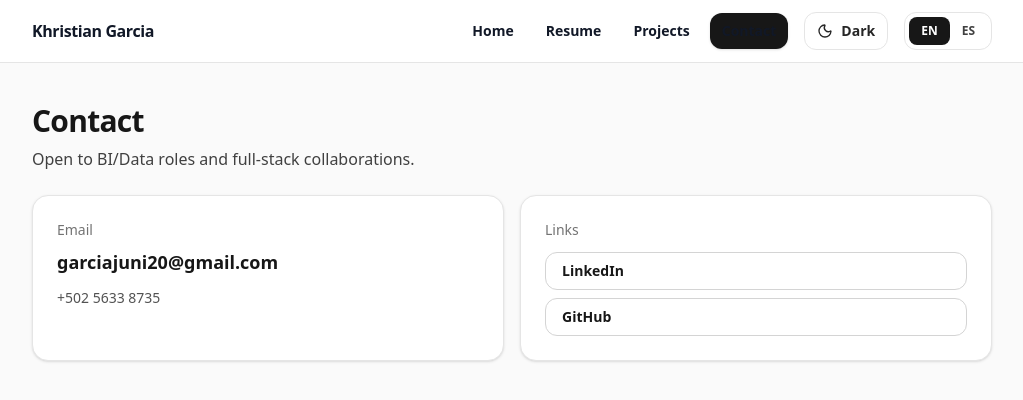
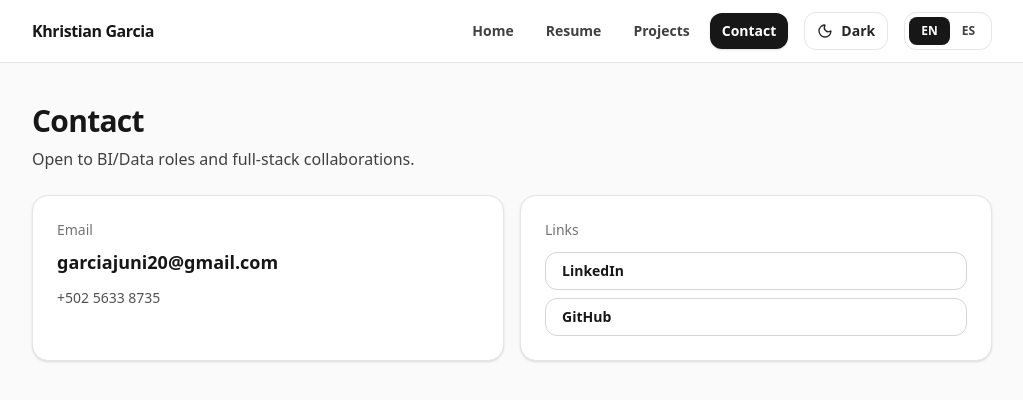
Before and after one commit to garciajuni20/Resume_Khristian_Garcia, a React (Vite) app: page /#/contact in a window 1280 px wide. Shown: the top 400 px of the page, without its empty margins (128-1151 px from the left). Built offline with nearby package versions, Linux system fonts and the light colour scheme.

Commit message:
Update index.css

```diff
--- a/src/index.css
+++ b/src/index.css
@@ -1,20 +1,15 @@
 @import "tailwindcss";
 
-/* Base clean system */
+/* ✅ Tailwind v4: enable dark: variant using .dark class */
+@custom-variant dark (&:where(.dark, .dark *));
+
+@layer base {
   :root {
-  font-family: ui-sans-serif, system-ui, -apple-system, Segoe UI, Roboto, Helvetica, Arial,
-    "Apple Color Emoji", "Segoe UI Emoji";
+    font-family: ui-sans-serif, system-ui, -apple-system, Segoe UI, Roboto, Helvetica,
+      Arial, "Apple Color Emoji", "Segoe UI Emoji";
     text-rendering: optimizeLegibility;
     -webkit-font-smoothing: antialiased;
     -moz-osx-font-smoothing: grayscale;
-}
-
-/* Helps inputs/scrollbars match the theme */
-html {
-  color-scheme: light;
-}
-html.dark {
-  color-scheme: dark;
   }
 
   html,
@@ -22,28 +17,21 @@ body {
     height: 100%;
   }
 
+  /* ✅ Use Tailwind tokens so dark mode is consistent everywhere */
   body {
-  margin: 0;
-  background: #fafafa;
-  color: #111827;
+    @apply m-0 bg-neutral-50 text-neutral-900 dark:bg-neutral-950 dark:text-neutral-50;
   }
 
-/* Optional: nicer link defaults */
   a {
+    @apply no-underline;
     color: inherit;
-  text-decoration: none;
-}
-
-a:hover {
-  text-decoration: none;
   }
 
   ::selection {
     background: rgba(0, 0, 0, 0.14);
   }
 
-/* Dark-mode fallback base (Tailwind handles most, this is just safety) */
-html.dark body {
-  background: #0a0a0a;
-  color: #fafafa;
+  html.dark ::selection {
+    background: rgba(255, 255, 255, 0.18);
   }
+}
```
Lines whose indentation alone changed are shown as unchanged.
